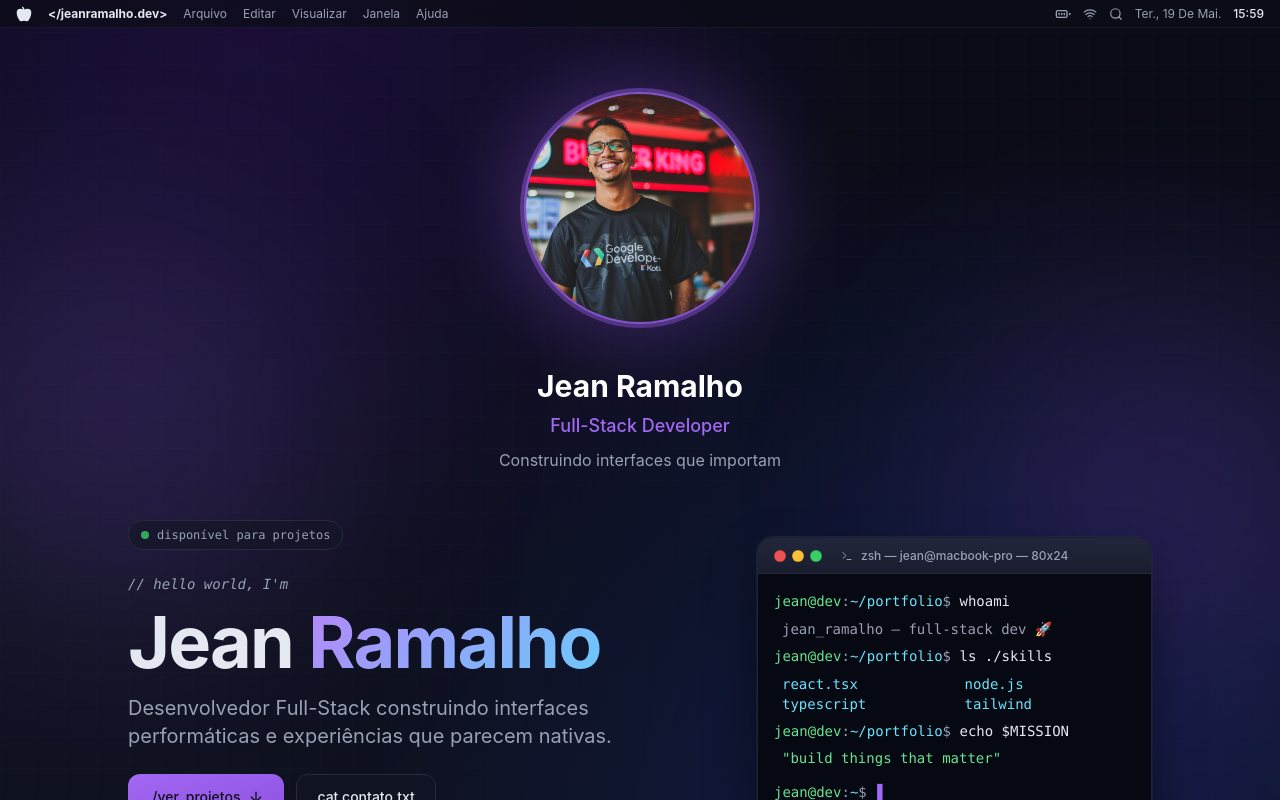
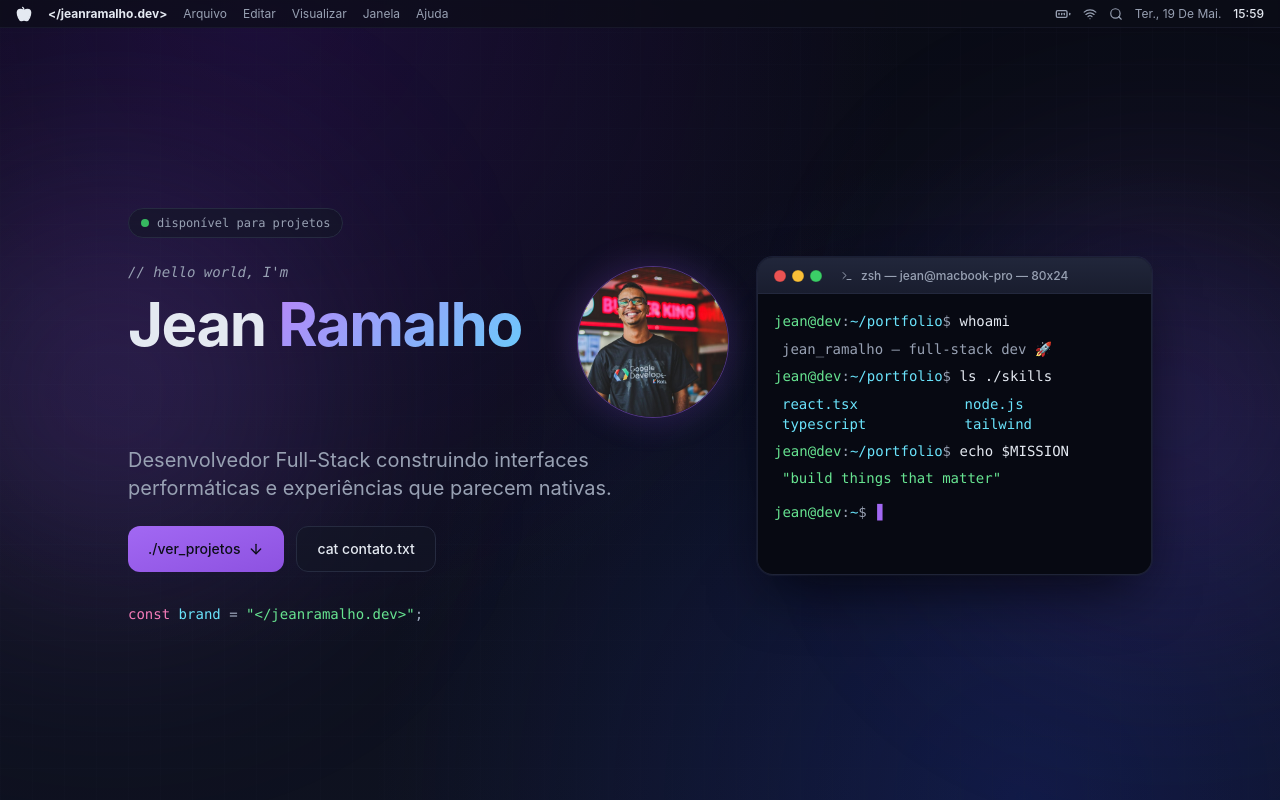
Before and after one commit to jeanramalho/portfolio-jeanramalho, a React (Vite) app: page / in a window 1280 px wide. Shown: the top 800 px of the page. Built offline with nearby package versions, Linux system fonts and the light colour scheme; the HTML template or start-up script is replaced by a standard one.

Commit message:
[feat] - Ajusta layout da imagem

```diff
--- a/src/components/Hero.tsx
+++ b/src/components/Hero.tsx
@@ -1,9 +1,7 @@
 import type { ReactNode } from "react";
 import { MacWindow } from "./MacWindow";
-import { ProfileCard } from "./ProfileCard";
 import { Terminal as TerminalIcon, ArrowDown } from "lucide-react";
 import profileImage from "@/assets/Perfil Jean.jpeg";
-import type { ProfileData } from "@/types/profile";
 
 const TerminalLine = ({
   prompt = "jean@dev",
@@ -29,29 +27,15 @@ const TerminalLine = ({
 );
 
 export const Hero = () => {
-  // Profile data - estrutura preparada para consumir do backend
-  const profileData: ProfileData = {
-    name: "Jean Ramalho",
-    image: profileImage,
-    title: "Full-Stack Developer",
-    bio: "Construindo interfaces que importam",
-  };
-
   return (
     <section
       id="home"
-      className="relative flex flex-col items-center justify-center px-4 pt-20 pb-12 min-h-screen"
+      className="relative min-h-screen flex items-center justify-center px-4 pt-20 pb-12"
     >
       <div className="absolute inset-0 grid-bg opacity-30 pointer-events-none" />
       <div className="absolute top-1/4 -left-20 w-96 h-96 rounded-full bg-primary/20 blur-[120px] animate-glow-pulse pointer-events-none" />
       <div className="absolute bottom-1/4 -right-20 w-96 h-96 rounded-full bg-accent/20 blur-[120px] pointer-events-none" />
 
-      {/* Profile Card - Top Section */}
-      <div className="relative w-full max-w-2xl mx-auto mb-12">
-        <ProfileCard data={profileData} />
-      </div>
-
-      {/* Main Content - Bottom Section */}
       <div className="relative w-full max-w-5xl mx-auto grid lg:grid-cols-5 gap-6 items-center">
         {/* Left: Identity card */}
         <div className="lg:col-span-3 space-y-6 animate-fade-up">
@@ -60,18 +44,36 @@ export const Hero = () => {
             <span className="text-muted-foreground">disponível para projetos</span>
           </div>
 
-          <div>
+          <div className="flex items-start gap-3 sm:gap-6">
+            {/* Text and Title */}
+            <div className="flex-1 min-w-0">
               <p className="font-mono text-sm text-[hsl(var(--purple-glow))] mb-3">
                 <span className="code-comment">// hello world, I'm</span>
               </p>
-            <h1 className="text-5xl sm:text-6xl lg:text-7xl font-bold tracking-tight leading-[1.05]">
+              <h1 className="text-4xl sm:text-5xl lg:text-6xl font-bold tracking-tight leading-[1.05]">
                 Jean <span className="gradient-text">Ramalho</span>
               </h1>
+            </div>
+
+            {/* Profile Image */}
+            <div className="flex flex-shrink-0">
+              <div className="relative w-24 h-24 sm:w-32 sm:h-32 md:w-36 md:h-36 lg:w-40 lg:h-40">
+                <div className="absolute inset-0 rounded-full bg-gradient-to-r from-primary via-accent to-primary opacity-20 blur-lg" />
+                <div className="absolute inset-1 rounded-full border border-primary/40 overflow-hidden">
+                  <img
+                    src={profileImage}
+                    alt="Jean Ramalho"
+                    className="w-full h-full object-cover"
+                  />
+                </div>
+              </div>
+            </div>
+          </div>
+
           <p className="mt-4 text-lg sm:text-xl text-muted-foreground max-w-xl">
             Desenvolvedor Full-Stack construindo interfaces performáticas e
             experiências que parecem nativas.
           </p>
-          </div>
 
           <div className="flex flex-wrap gap-3">
             <a
```
Lines whose indentation alone changed are shown as unchanged.
